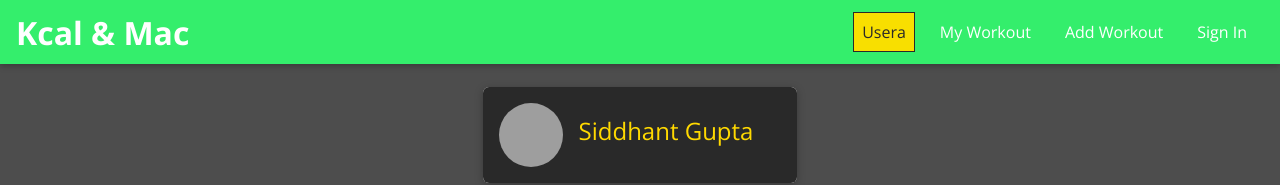
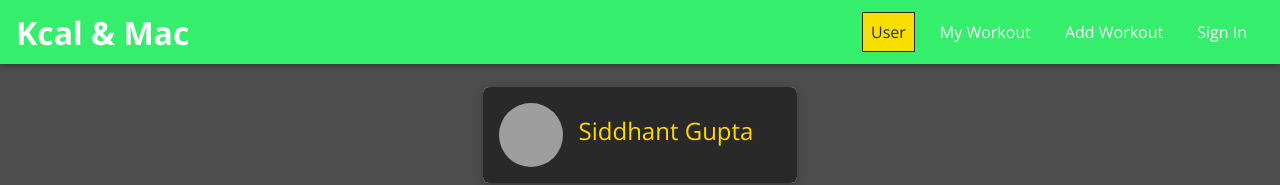
Before and after one commit to guptaSiddhant-JS/kcalandmac-community, a React (Create React App) app: page / in a window 1280 px wide. Shown: the top 185 px of the page. Built offline with nearby package versions, Linux system fonts and the light colour scheme; grey boxes are pictures that could not be loaded.

Commit message:
Added Nav Link to new workout

```diff
--- a/src/App.js
+++ b/src/App.js
@@ -1,6 +1,7 @@
 import { BrowserRouter, Redirect, Route, Switch } from "react-router-dom";
 import MainNavigation from "./Navigation/MainNavigation/MainNavigation";
 import User from "./users/pages/User";
+import NewWorkout from "./workout/pages/NewWorkout/NewWorkout";
 import UserWorkout from "./workout/pages/UserWorkout/UserWorkout";
 
 
@@ -17,6 +18,9 @@ const App = () => {
         <Route path='/:userId/profile' exact>
             <UserWorkout />
         </Route>
+        <Route path='/workout/new' exact>
+            <NewWorkout />
+        </Route>
         <Redirect to='/'/>
       </Switch>
       </main>
--- a/src/Navigation/NavLink/NavLinks.js
+++ b/src/Navigation/NavLink/NavLinks.js
@@ -4,13 +4,13 @@ const NavLinks = props => {
   return(
        <ul className='nav-links'>
            <li>
-               <NavLink to='/' exact>Usera</NavLink>
+               <NavLink to='/' exact>User</NavLink>
            </li>
            <li>
                <NavLink to='/u1/profile'>My Workout</NavLink>
            </li>
            <li>
-               <NavLink to='/add/workout'>Add Workout</NavLink>
+               <NavLink to='/workout/new'>Add Workout</NavLink>
            </li>
            <li>
                <NavLink to='/auth'>Sign In</NavLink>
```
Also changed, not shown: src/shared/Uielements/Card/Card.js (line endings or trailing spaces).
